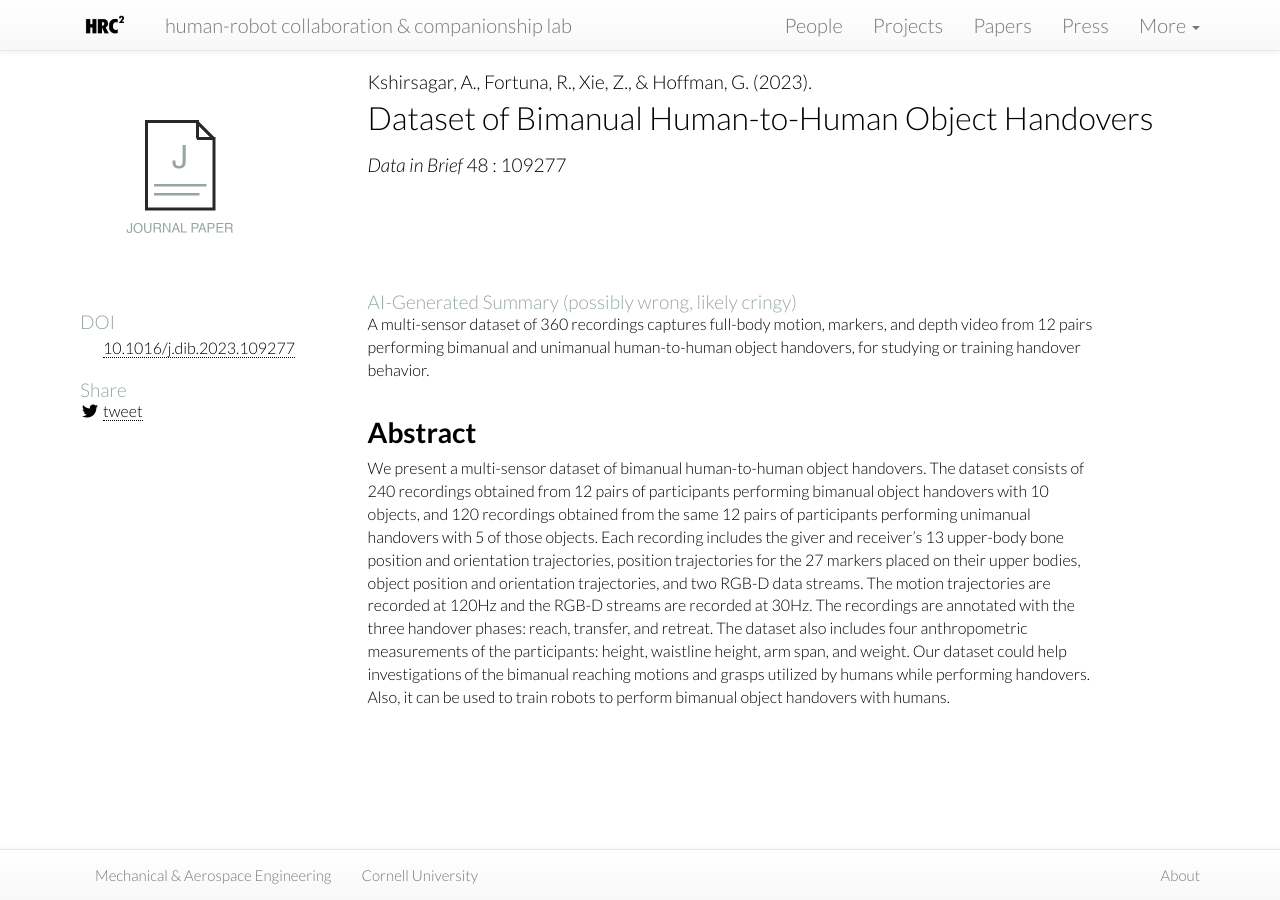
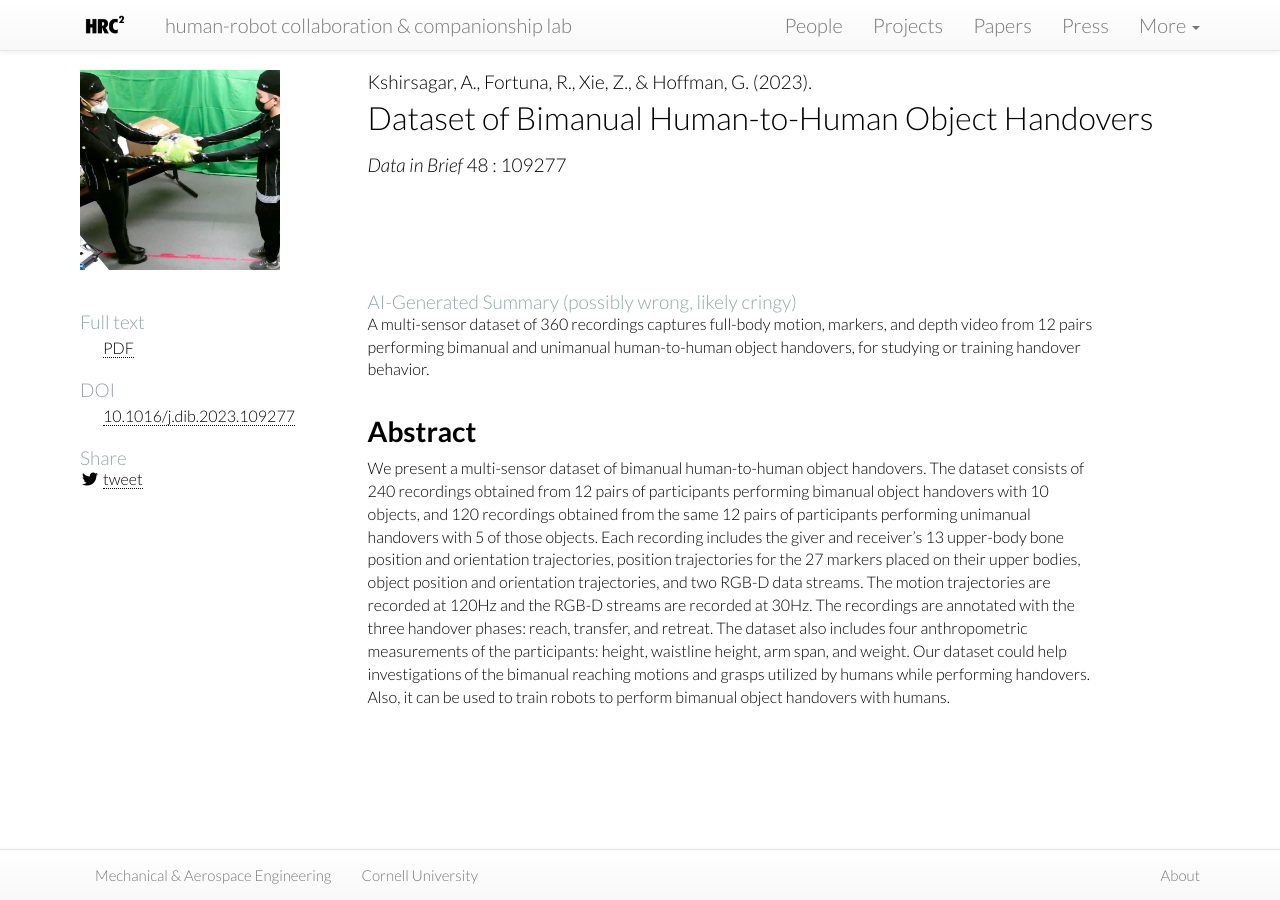
Before and after one commit to hrc2/hrc2.github.io, a Jekyll site: the page built from papers/_posts/2023-06-01-bimanual-handovers-dataset.md, in a window 1280 px wide. Built offline with Jekyll 4.4.1, drawn with Linux system fonts in a browser that asks for light colours; nearby versions of some CDN libraries; some web fonts are replaced.

Commit message:
Last missing pdf and image

```diff
--- a/papers/_posts/2023-06-01-bimanual-handovers-dataset.md
+++ b/papers/_posts/2023-06-01-bimanual-handovers-dataset.md
@@ -11,7 +11,7 @@ issue:
 pages: 109277
 authors: "Kshirsagar, A., Fortuna, R., Xie, Z., & Hoffman, G."
 summary: "A multi-sensor dataset of 360 recordings captures full-body motion, markers, and depth video from 12 pairs performing bimanual and unimanual human-to-human object handovers, for studying or training handover behavior."
-pdf:
+pdf: KshirsagaretalDataBrief23.pdf
 pdflink:
 fulltext:
 pubtype: journal
@@ -19,7 +19,7 @@ github:
 pmid:
 pmcid:
 f1000:
-figshare:
+image: bimanual-data.jpg
 doi: 10.1016/j.dib.2023.109277
 category: papers
 published: true
```
Also changed, not shown: assets/images/papers/bimanual-data.jpg (added), 1 other file.
